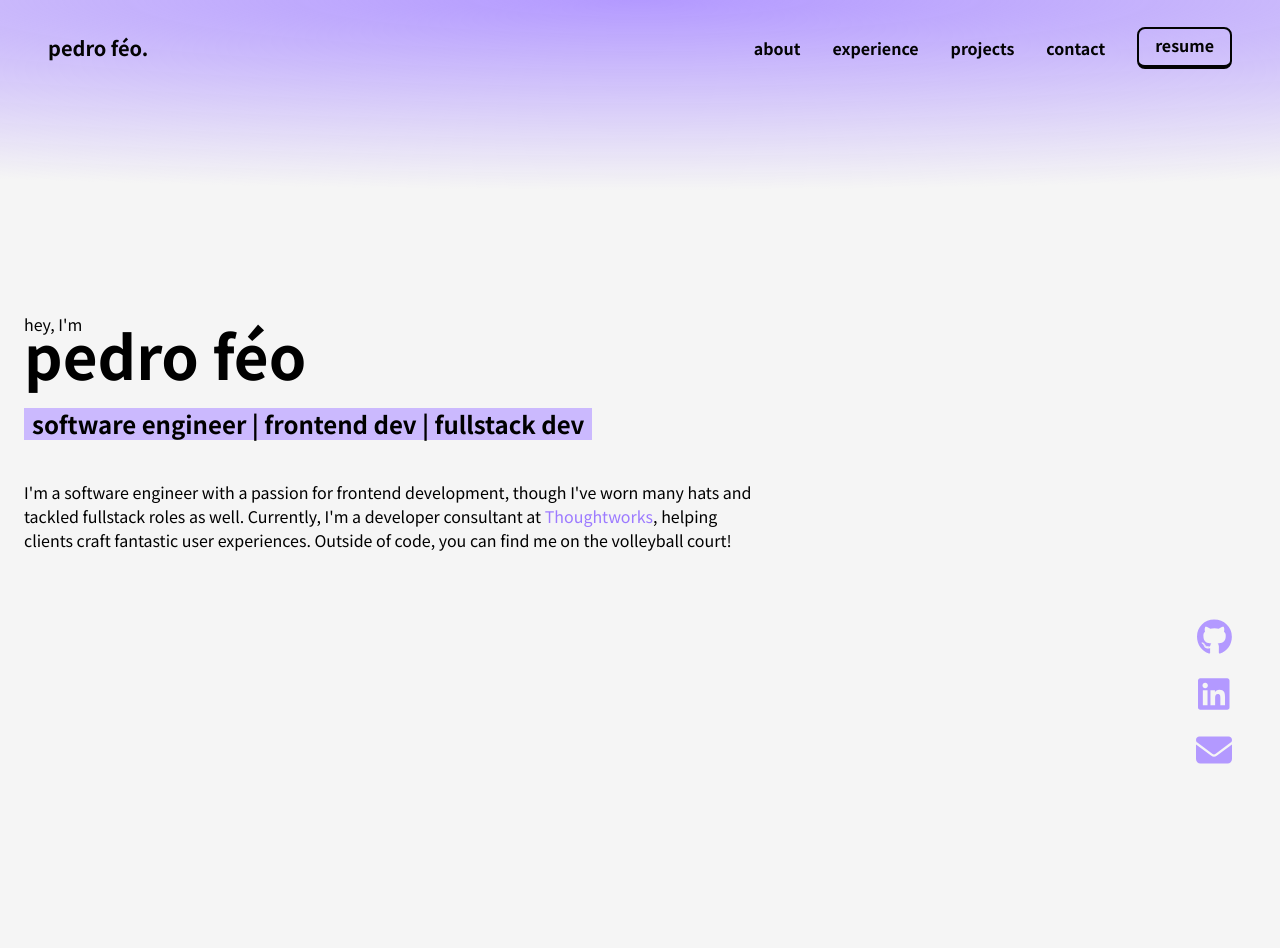
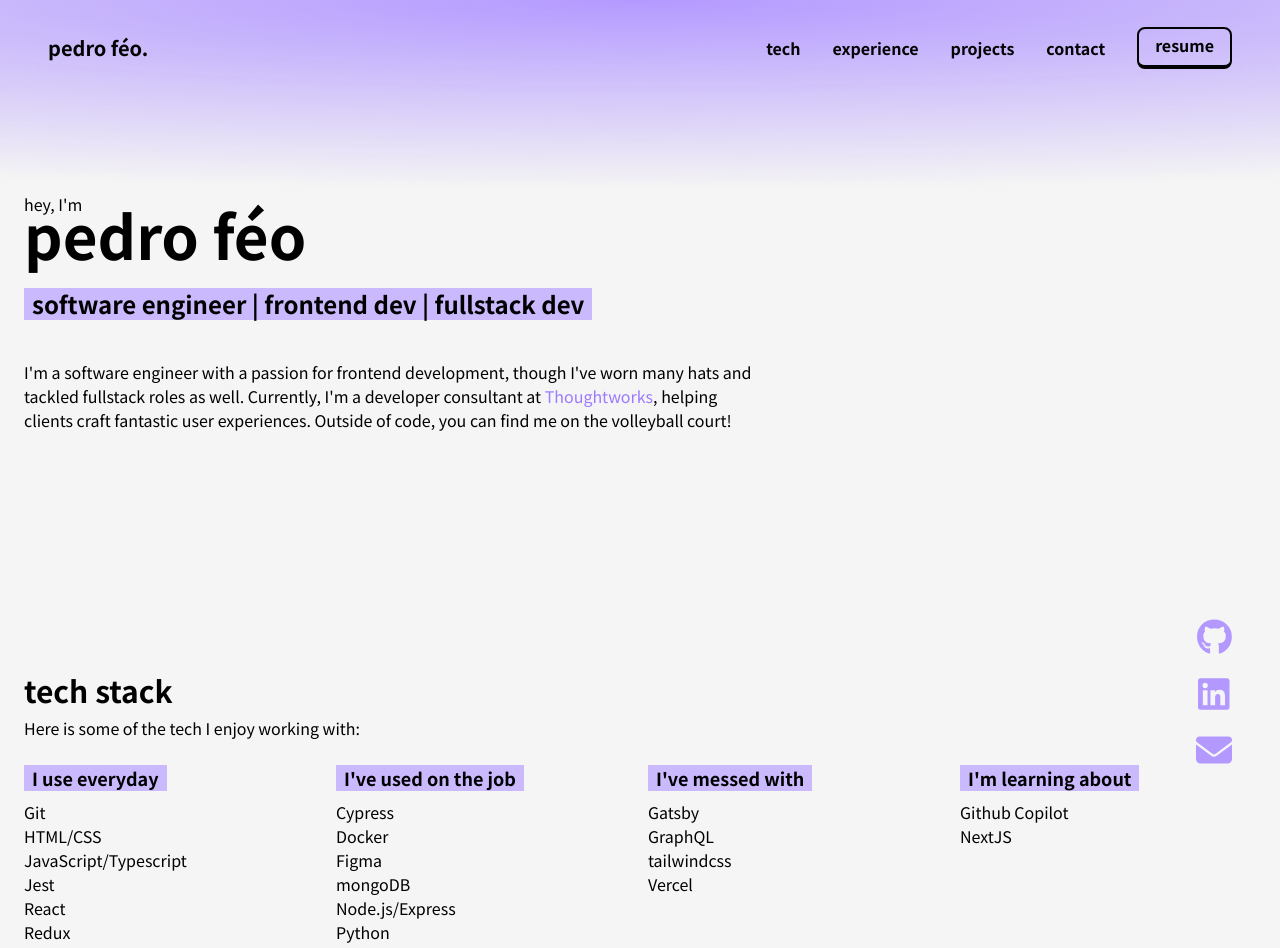
Before and after one commit to Phe0/cv, a Next.js app: page / in a window 1280 px wide. Shown: the top 948 px of the page. Built offline with nearby package versions, Linux system fonts and the light colour scheme.

Commit message:
add tech section

```diff
--- a/app/components/about-section.tsx
+++ /dev/null
@@ -1,3 +0,0 @@
-export function AboutSection() {
-  return <section className="w-full h-[60vh]"></section>;
-}
--- a/app/components/main-section.tsx
+++ b/app/components/main-section.tsx
@@ -2,7 +2,7 @@ import { CustomLink } from "@/components/custom-link";
 
 export function MainSection() {
   return (
-    <section className="flex flex-col justify-center h-[60vh]">
+    <section className="flex flex-col justify-center mb-60">
       <span className="text-black text-sm sm:text-base">hey, I&apos;m</span>
       <h1 className="font-bold text-4xl mb-4 sm:text-6xl sm:mb-6 mt-[-12px]">
         pedro féo
--- /dev/null
+++ b/app/components/tech-section.tsx
@@ -0,0 +1,40 @@
+import techJson from "../../data/tech.json";
+
+interface ListCardProps {
+  title: string;
+  list: string[];
+}
+
+function ListCard({ title, list }: ListCardProps) {
+  return (
+    <li>
+      <h3 className=" font-bold text-lg mb-2">
+        <mark className="bg-violet-light px-2">{title}</mark>
+      </h3>
+      <ul>
+        {list.map((tech) => (
+          <li key={tech} className="text-base">
+            {tech}
+          </li>
+        ))}
+      </ul>
+    </li>
+  );
+}
+
+export function TechSection() {
+  return (
+    <section id="tech" className="w-full">
+      <h2 className="font-bold text-2xl mb-2 sm:text-3xl">tech stack</h2>
+      <p className="w-3/5 min-w-72 mb-6">
+        Here is some of the tech I enjoy working with:
+      </p>
+      <ul className="grid grid-cols-1 sm:grid-cols-2 md:grid-cols-3 lg:grid-cols-4 gap-4">
+        <ListCard title="I use everyday" list={techJson.useEveryday} />
+        <ListCard title="I've used on the job" list={techJson.usedOnTheJob} />
+        <ListCard title="I've messed with" list={techJson.messedWith} />
+        <ListCard title="I'm learning about" list={techJson.learning} />
+      </ul>
+    </section>
+  );
+}
--- a/app/page.tsx
+++ b/app/page.tsx
@@ -1,19 +1,17 @@
-import { CustomLink } from "@/components/custom-link";
-import Image from "next/image";
 import { MainSection } from "./components/main-section";
 import { Navbar } from "@/components/navbar";
 import { Footer } from "@/components/footer";
-import { AboutSection } from "./components/about-section";
+import { TechSection } from "./components/tech-section";
 
 export default function Home() {
   return (
-    <>
+    <div className="flex flex-col">
       <Navbar />
       <main className="max-w-7xl mx-auto px-6">
         <MainSection />
-        <AboutSection />
+        <TechSection />
       </main>
       <Footer />
-    </>
+    </div>
   );
 }
--- a/components/navbar/index.tsx
+++ b/components/navbar/index.tsx
@@ -8,8 +8,8 @@ export interface NavItemProps {
 
 const items: Array<NavItemProps> = [
   {
-    title: "about",
-    href: "/#about",
+    title: "tech",
+    href: "/#tech",
   },
   {
     title: "experience",
--- a/data/tech.json
+++ b/data/tech.json
@@ -1,24 +1,21 @@
 {
   "useEveryday": [
     "Git",
-    "HTML",
-    "CSS",
-    "JavaScript",
+    "HTML/CSS",
+    "JavaScript/Typescript",
     "Jest",
     "React",
     "Redux",
     "Spring Boot",
     "react-testing-library",
-    "TypeScript",
     "Kotlin"
   ],
   "usedOnTheJob": [
     "Cypress",
     "Docker",
-    "Express",
     "Figma",
     "mongoDB",
-    "Node.js",
+    "Node.js/Express",
     "Python"
   ],
   "messedWith": ["Gatsby", "GraphQL", "tailwindcss", "Vercel"],
```
